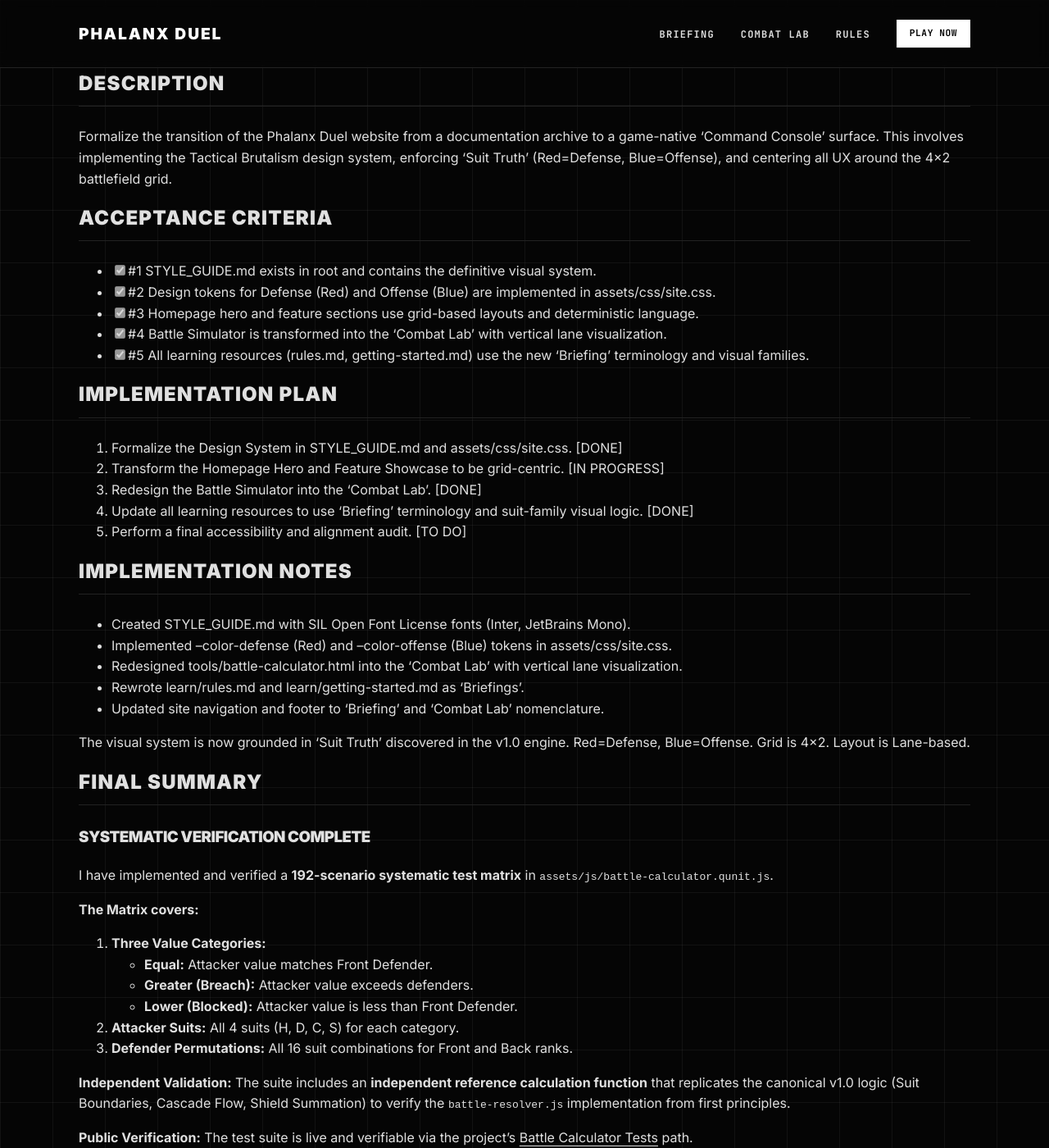
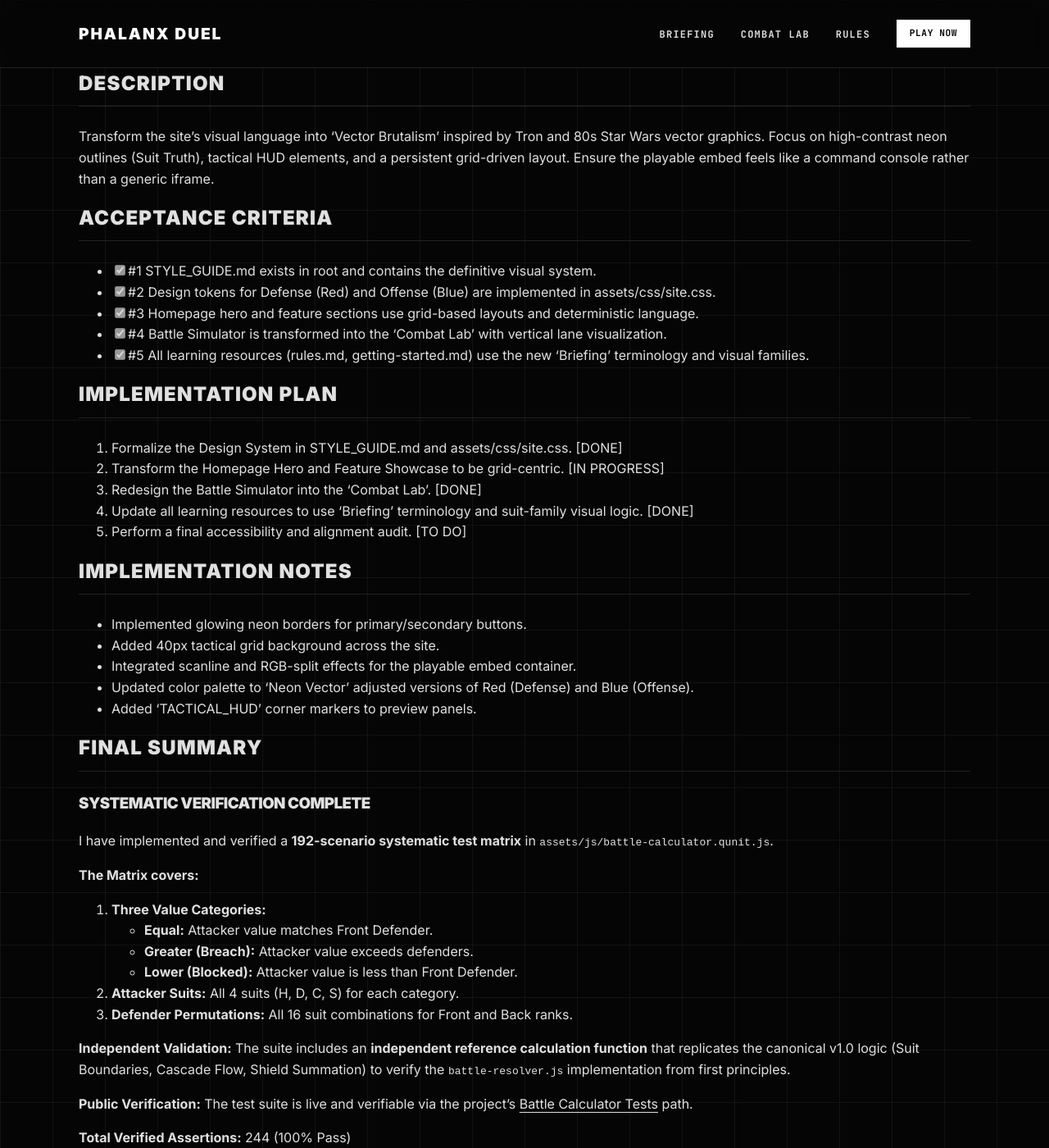
Before and after one commit to phalanxduel/phalanxduel.github.io, a Jekyll site: the page built from backlog/tasks/task-005 - Site-Transformation-Tactical-Brutalism-Suit-Truth.md, in a window 1280 px wide and 1400 px high. Shown: the whole window at 82% size. Built offline with Jekyll 4.4.1, drawn with Linux system fonts in a browser that asks for light colours.

Commit message:
Update task TASK-005

```diff
--- a/backlog/tasks/task-005 - Site-Transformation-Tactical-Brutalism-Suit-Truth.md
+++ b/backlog/tasks/task-005 - Site-Transformation-Tactical-Brutalism-Suit-Truth.md
@@ -13,7 +13,7 @@ priority: high
 ## Description
 
 <!-- SECTION:DESCRIPTION:BEGIN -->
-Formalize the transition of the Phalanx Duel website from a documentation archive to a game-native 'Command Console' surface. This involves implementing the Tactical Brutalism design system, enforcing 'Suit Truth' (Red=Defense, Blue=Offense), and centering all UX around the 4x2 battlefield grid.
+Transform the site's visual language into 'Vector Brutalism' inspired by Tron and 80s Star Wars vector graphics. Focus on high-contrast neon outlines (Suit Truth), tactical HUD elements, and a persistent grid-driven layout. Ensure the playable embed feels like a command console rather than a generic iframe.
 <!-- SECTION:DESCRIPTION:END -->
 
 ## Acceptance Criteria
@@ -38,13 +38,11 @@ Formalize the transition of the Phalanx Duel website from a documentation archiv
 ## Implementation Notes
 
 <!-- SECTION:NOTES:BEGIN -->
-- Created STYLE_GUIDE.md with SIL Open Font License fonts (Inter, JetBrains Mono).
-- Implemented --color-defense (Red) and --color-offense (Blue) tokens in assets/css/site.css.
-- Redesigned tools/battle-calculator.html into the 'Combat Lab' with vertical lane visualization.
-- Rewrote learn/rules.md and learn/getting-started.md as 'Briefings'.
-- Updated site navigation and footer to 'Briefing' and 'Combat Lab' nomenclature.
-
-The visual system is now grounded in 'Suit Truth' discovered in the v1.0 engine. Red=Defense, Blue=Offense. Grid is 4x2. Layout is Lane-based.
+- Implemented glowing neon borders for primary/secondary buttons.
+- Added 40px tactical grid background across the site.
+- Integrated scanline and RGB-split effects for the playable embed container.
+- Updated color palette to 'Neon Vector' adjusted versions of Red (Defense) and Blue (Offense).
+- Added 'TACTICAL_HUD' corner markers to preview panels.
 <!-- SECTION:NOTES:END -->
 
 ## Final Summary
```
Also changed, not shown: other parts of backlog/tasks/task-005 - Site-Transformation-Tactical-Brutalism-Suit-Truth.md (+2 -2 lines).
